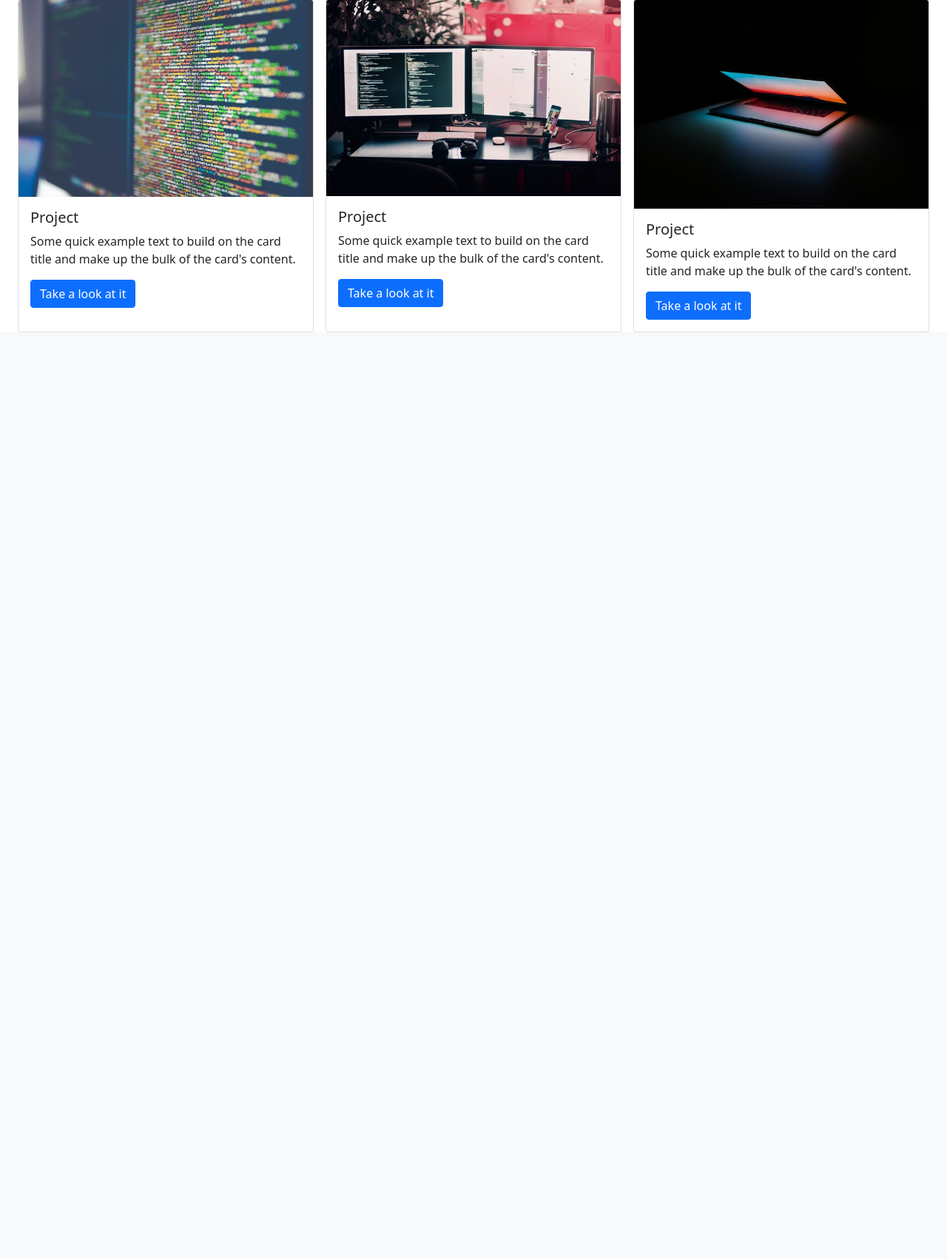
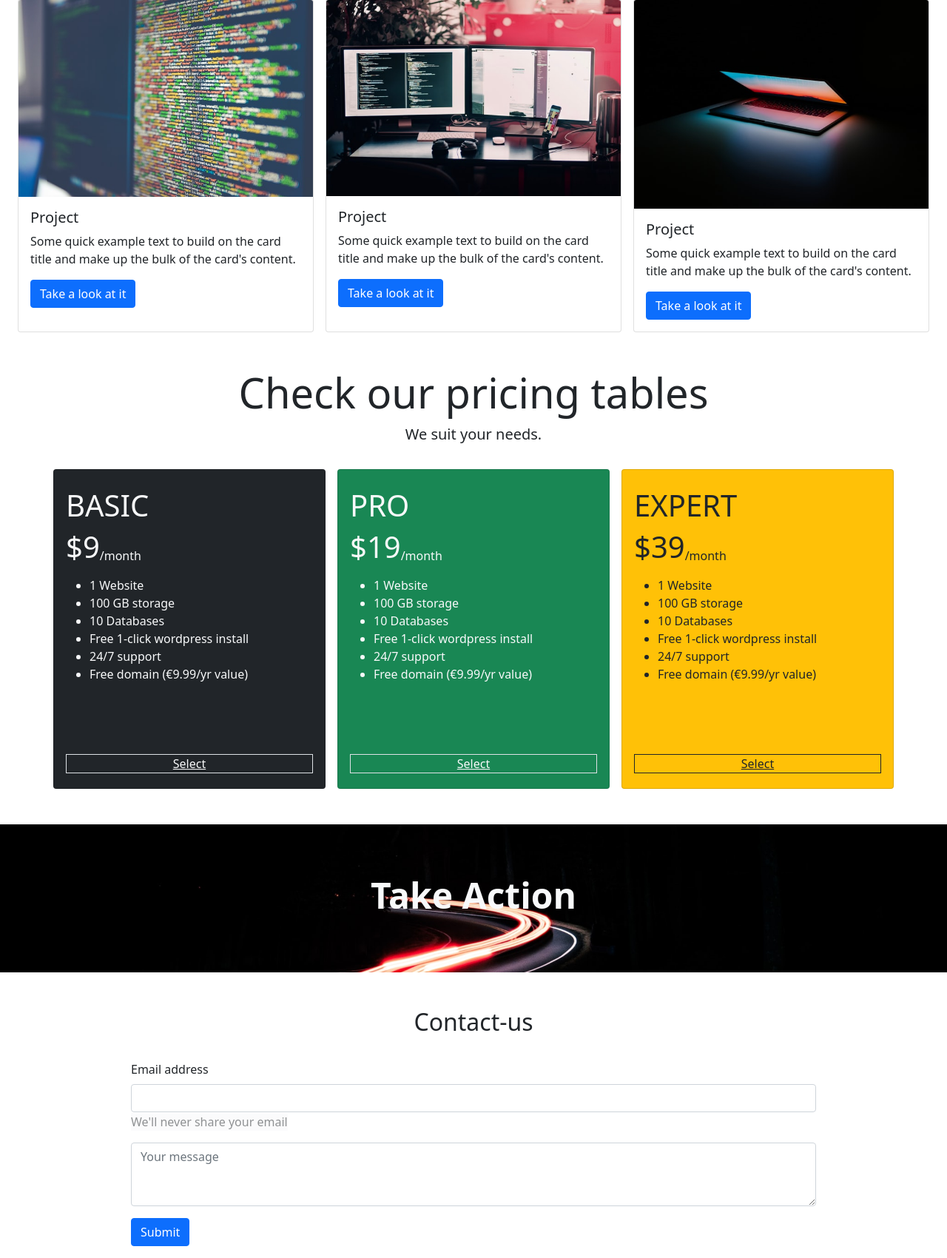
Before and after one commit to DelannoyAxel/DWWM, a PHP site: page / in a window 1280 px wide. Shown: the part 2762-4462 px from the top of the page at 74% size. Before the commit the page ends 3211 px from the top, so only its background shows below. Run offline with PHP 8.4, Linux system fonts and the light colour scheme; some libraries are stand-ins or nearby versions.

Commit message:
boostrap

```diff
--- a/boostrap/index.html
+++ b/boostrap/index.html
@@ -134,7 +134,8 @@
             <h2 class="text-light">It's now or never.</h2>
             <p class="text-light"> you can do it.</p>
             <div>
-                <a href="#" class="btn btn-md btn-primary border-dark fw-light bg-light text-dark">Boost your carrer🔥</a>
+                <a href="#" class="btn btn-md btn-primary border-dark fw-light bg-light text-dark">Boost your
+                    carrer🔥</a>
             </div>
         </div>
     </Section>
@@ -148,7 +149,8 @@
                     <img class="card-img-top" src="img/mini pc.jpg" alt="Card image cap">
                     <div class="card-body">
                         <h5 class="card-title">Project</h5>
-                    <p class="card-text">Some quick example text to build on the card title and make up the bulk of the card's content.</p>
+                        <p class="card-text">Some quick example text to build on the card title and make up the bulk of
+                            the card's content.</p>
                         <a href="#" class="btn btn-primary">Go somewhere</a>
                     </div>
                 </div>
@@ -156,7 +158,8 @@
                     <img class="card-img-top" src="img/mini robot.jpg" alt="Card image cap">
                     <div class="card-body">
                         <h5 class="card-title">Project</h5>
-                    <p class="card-text">Some quick example text to build on the card title and make up the bulk of the card's content.</p>
+                        <p class="card-text">Some quick example text to build on the card title and make up the bulk of
+                            the card's content.</p>
                         <a href="#" class="btn btn-primary">Take a look at it</a>
                     </div>
                 </div>
@@ -164,7 +167,8 @@
                     <img class="card-img-top" src="img/bright-laptop.jpg" alt="Card image cap">
                     <div class="card-body">
                         <h5 class="card-title">Project</h5>
-                    <p class="card-text">Some quick example text to build on the card title and make up the bulk of the card's content.</p>
+                        <p class="card-text">Some quick example text to build on the card title and make up the bulk of
+                            the card's content.</p>
                         <a href="#" class="btn btn-primary">Take a look at it</a>
                     </div>
                 </div>
@@ -174,7 +178,8 @@
                     <img class="card-img-top" src="img/code.jpg" alt="Card image cap">
                     <div class="card-body">
                         <h5 class="card-title">Project</h5>
-                    <p class="card-text">Some quick example text to build on the card title and make up the bulk of the card's content.</p>
+                        <p class="card-text">Some quick example text to build on the card title and make up the bulk of
+                            the card's content.</p>
                         <a href="#" class="btn btn-primary">Take a look at it</a>
                     </div>
                 </div>
@@ -182,7 +187,8 @@
                     <img class="card-img-top" src="img/double pc.jpg" alt="Card image cap">
                     <div class="card-body">
                         <h5 class="card-title">Project</h5>
-                    <p class="card-text">Some quick example text to build on the card title and make up the bulk of the card's content.</p>
+                        <p class="card-text">Some quick example text to build on the card title and make up the bulk of
+                            the card's content.</p>
                         <a href="#" class="btn btn-primary">Take a look at it</a>
                     </div>
                 </div>
@@ -190,8 +196,115 @@
                     <img class="card-img-top" src="img/pc portable.jpg" alt="Card image cap">
                     <div class="card-body">
                         <h5 class="card-title">Project</h5>
-                    <p class="card-text">Some quick example text to build on the card title and make up the bulk of the card's content.</p>
+                        <p class="card-text">Some quick example text to build on the card title and make up the bulk of
+                            the card's content.</p>
                         <a href="#" class="btn btn-primary">Take a look at it</a>
+                    </div>
+                </div>
+            </div>
+    </section>
+
+    <!-- section prix -->
+    <section>
+
+        <!-- card1 -->
+        <div class="container pt-5">
+            <div class="d-flex flex-column align-items-center">
+                <h2 class="display-4">Check our pricing tables</h2>
+                <p class="pb-3 fs-5">We suit your needs.</p>
+                <div class=" 3card d-flex gap-3 justify-content-center">
+                    <div class="card bg-dark" style="width: 23rem; height: 27rem;">
+                        <h1 class="text-light ps-3 pt-4">BASIC</h1>
+                        <div class="price d-flex align-items-end">
+                            <div class="text-light ps-3 display-6">$9</div>
+                            <div class="text-light">/month</div>
+                        </div>
+                        <div class="card-body text-light">
+                            <ul class="pb-5">
+                                <li>1 Website</li>
+                                <li>100 GB storage</li>
+                                <li>10 Databases</li>
+                                <li>Free 1-click wordpress install</li>
+                                <li>24/7 support</li>
+                                <li>Free domain (€9.99/yr value)</li>
+                            </ul>
+                            <div class="border d-flex justify-content-center align-items-end  mt-5">
+                                <a href="#" class="btn-md text-light ">Select</a>
+                            </div>
+                        </div>
+                    </div>
+
+                    <!-- card2 -->
+                    <div class="card bg-success" style="width: 23rem; height: 27rem;">
+                        <h1 class="text-light ps-3 pt-4">PRO</h1>
+                        <div class="price d-flex align-items-end">
+                            <div class="text-light ps-3 display-6">$19</div>
+                            <div class="text-light">/month</div>
+                        </div>
+                        <div class="card-body text-light">
+                            <ul class="pb-5">
+                                <li>1 Website</li>
+                                <li>100 GB storage</li>
+                                <li>10 Databases</li>
+                                <li>Free 1-click wordpress install</li>
+                                <li>24/7 support</li>
+                                <li>Free domain (€9.99/yr value)</li>
+                            </ul>
+                            <div class="border d-flex justify-content-center align-items-end  mt-5">
+                                <a href="#" class="btn-md text-light ">Select</a>
+                            </div>
+                        </div>
+                    </div>
+
+                    <!-- card3 -->
+                    <div class="card bg-warning" style="width: 23rem; height: 27rem;">
+                        <h1 class="text-dark ps-3 pt-4">EXPERT</h1>
+                        <div class="price d-flex align-items-end">
+                            <div class="text-dark ps-3 display-6">$39</div>
+                            <div class="text-dark">/month</div>
+                        </div>
+                        <div class="card-body text-dark">
+                            <ul class="pb-5">
+                                <li>1 Website</li>
+                                <li>100 GB storage</li>
+                                <li>10 Databases</li>
+                                <li>Free 1-click wordpress install</li>
+                                <li>24/7 support</li>
+                                <li>Free domain (€9.99/yr value)</li>
+                            </ul>
+                            <div class="d-flex justify-content-center  border border-dark mt-5 ">
+                                <a href="#" class="btn-md text-dark ">Select</a>
+                            </div>
+                        </div>
+                    </div>
+                </div>
+            </div>
+    </section>
+
+    <!-- section parallax take action -->
+    <section>
+        <div class="TakeAction pt-5">
+            <div class="parallax d-flex justify-content-center align-items-center">
+                <h2 class="display-5 text-light fw-bolder ">Take Action</h2>
+            </div>
+        </div>
+    </section>
+
+    <!-- section formulaire  -->
+    <section>
+        <div class="container">
+            <h2 class="fw-light pb-4 pt-5 text-center">Contact-us</h2>
+            <div class="row justify-content-center">
+                <div class="col-md-10">
+                        <div class="mb-3">
+                            <label for="exampleFormControlInput1" class="form-label">Email address</label>
+                            <input type="email" class="form-control" id="exampleFormControlInput1">
+                            <div class="placeholder text-dark bg-light f">We'll never share your email</div>
+                        </div>
+                        <div class="mb-3">
+                            <textarea class="form-control" id="exampleFormControlTextarea1" rows="3" placeholder="Your message"></textarea>
+                            <button type="button" class="btn btn-primary mt-3">Submit</button>
+                        </div>
                 </div>
             </div>
         </div>
--- a/boostrap/style.css
+++ b/boostrap/style.css
@@ -5,3 +5,14 @@
 video{
     object-fit: cover;
 }
+
+.parallax {
+    background-image: url("./img/parallax.jpg");
+    min-height: 200px;
+    width: 100%;
+    BACKGROUND-ATTACHMENT: FIXED;
+    BACKGROUND-POSITION: CENTER;
+    BACKGROUND-REPEAT: NO-REPEAT;
+    BACKGROUND-SIZE: COVER;
+
+}
```
Also changed, not shown: boostrap/img/parallax.jpg (added). Lines whose indentation alone changed are shown as unchanged.
